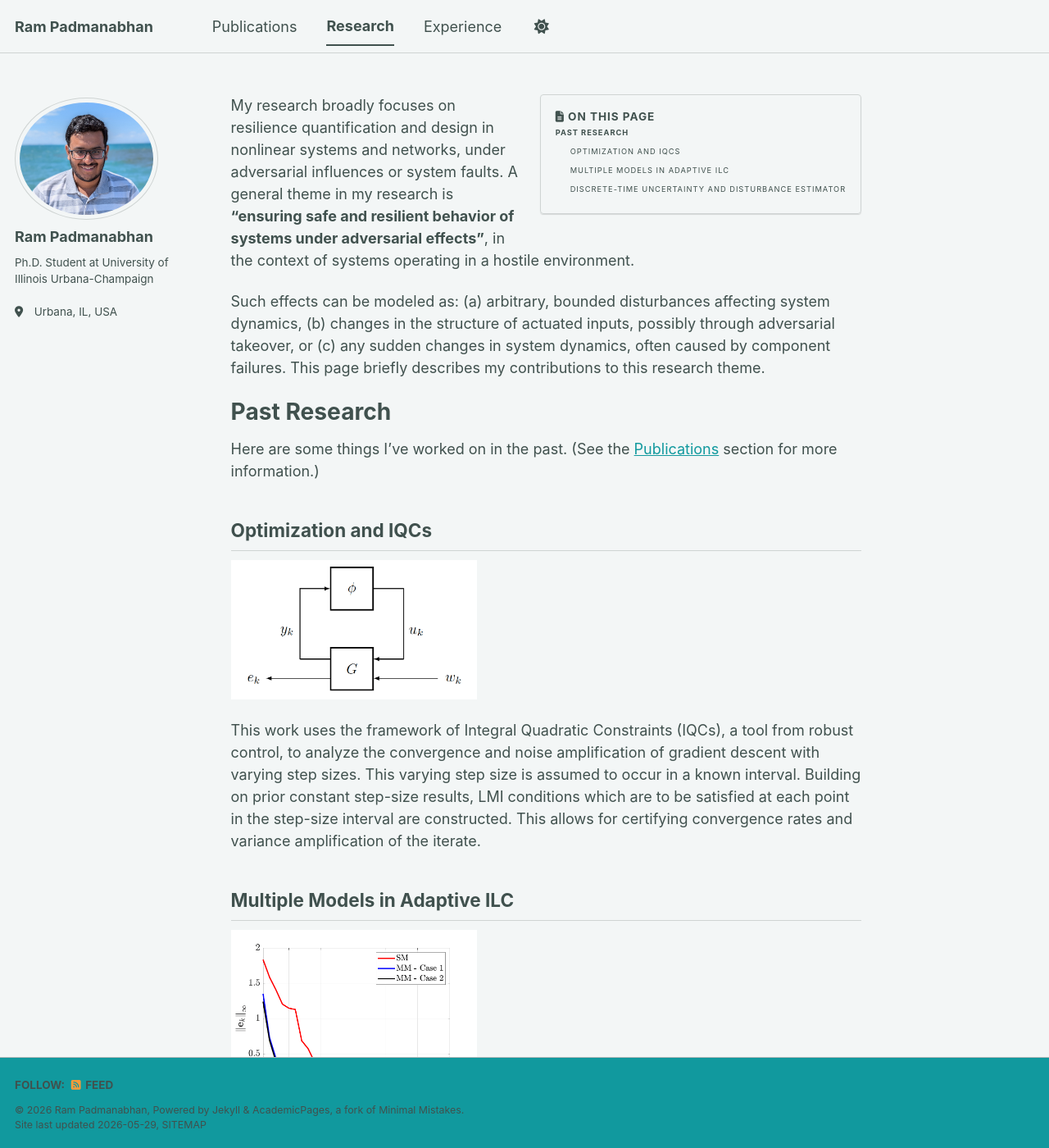
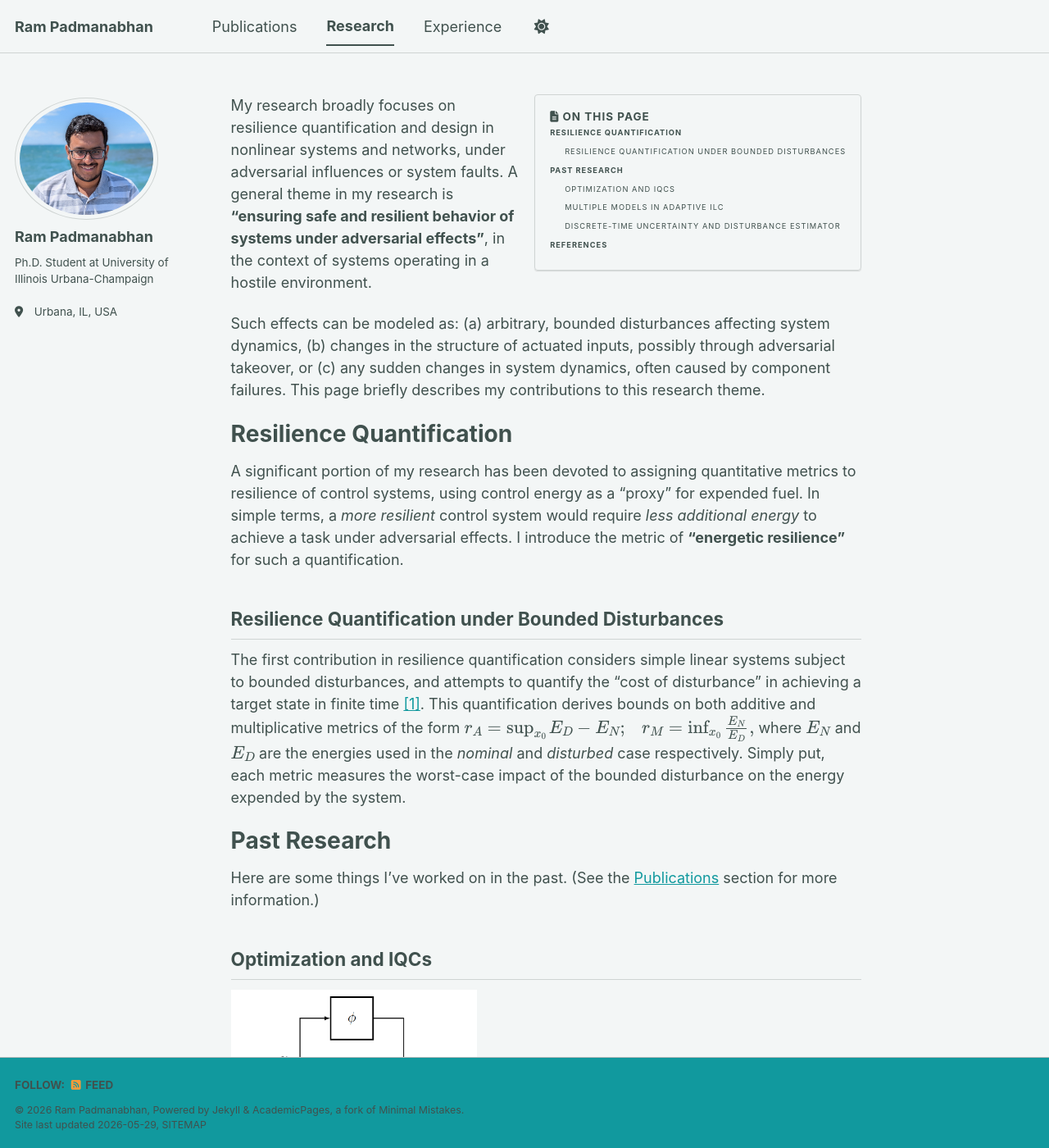
Before and after one commit to ram-p/ram-p.github.io, a Jekyll site: the page built from _pages/research.md, in a window 1280 px wide and 1400 px high. Shown: the whole window at 82% size. Built offline with Jekyll 4.4.1, drawn with Linux system fonts in a browser that asks for light colours; a script bundle is joined from its source files by our own code; library files that are not in the unit come from our copies; some of the changed text lies outside the part shown.

Commit message:
Update Research-1

```diff
--- a/_pages/research.md
+++ b/_pages/research.md
@@ -10,6 +10,18 @@ author_profile: true
 My research broadly focuses on resilience quantification and design in nonlinear systems and networks, under adversarial influences or system faults. A general theme in my research is **"ensuring safe and resilient behavior of systems under adversarial effects"**, in the context of systems operating in a hostile environment.
 
 Such effects can be modeled as: (a) arbitrary, bounded disturbances affecting system dynamics, (b) changes in the structure of actuated inputs, possibly through adversarial takeover, or (c) any sudden changes in system dynamics, often caused by component failures. This page briefly describes my contributions to this research theme.
+
+# Resilience Quantification
+
+A significant portion of my research has been devoted to assigning quantitative metrics to resilience of control systems, using control energy as a "proxy" for expended fuel. In simple terms, a *more resilient* control system would require *less additional energy* to achieve a task under adversarial effects. I introduce the metric of **"energetic resilience"** for such a quantification.
+
+## Resilience Quantification under Bounded Disturbances
+
+The first contribution in resilience quantification considers simple linear systems subject to bounded disturbances, and attempts to quantify the "cost of disturbance" in achieving a target state in finite time [[1]](#1). This quantification derives bounds on both additive and multiplicative metrics of the form
+$$
+r_A = \sup_{x_0} E_D - E_N; ~~~ r_M = \inf_{x_0} \frac{E_N}{E_D},
+$$
+where \\(E_N\\) and \\(E_D\\) are the energies used in the *nominal* and *disturbed* case respectively. Simply put, each metric measures the worst-case impact of the bounded disturbance on the energy expended by the system.
 
 # Past Research
 
@@ -32,3 +44,8 @@ Discrete-time Uncertainty and Disturbance Estimator
 <img src="https://ram-p.github.io/images/DT-UDE.png" alt = "Discrete-time UDE" width="500"/>
 
 A discrete-time version of the Uncertainty and Disturbance Estimator (UDE), a robust control strategy, is presented. This work proposes a new digital filter for disturbance estimation and compensation to derive a discrete-time error-based control law and prove stability. Interfacing with continuous-time systems uses a digital-analog converter and a zero-order-hold. A discrete-time controller—observer structure is also proposed, to address the case when only system outputs are accessible. Simulations on a variety of linear and nonlinear systems, including well-known systems in aerospace engineering and robotics, demonstrate the efficacy of the proposed methods.
+
+# References
+
+<a id="1">[1]</a>
+R. Padmanabhan, C. Bakker, S. A. Dinkar, and M. Ornik, ["How Much Reserve Fuel: Quantifying the Maximal Energy Cost of System Disturbances,"](https://ieeexplore.ieee.org/document/10886030) in _63rd IEEE Conference on Decision and Control (CDC)_, Milan, Italy, Dec. 2024. \[Available at [arXiv:2408.10913](https://arxiv.org/abs/2408.10913)\]
```
